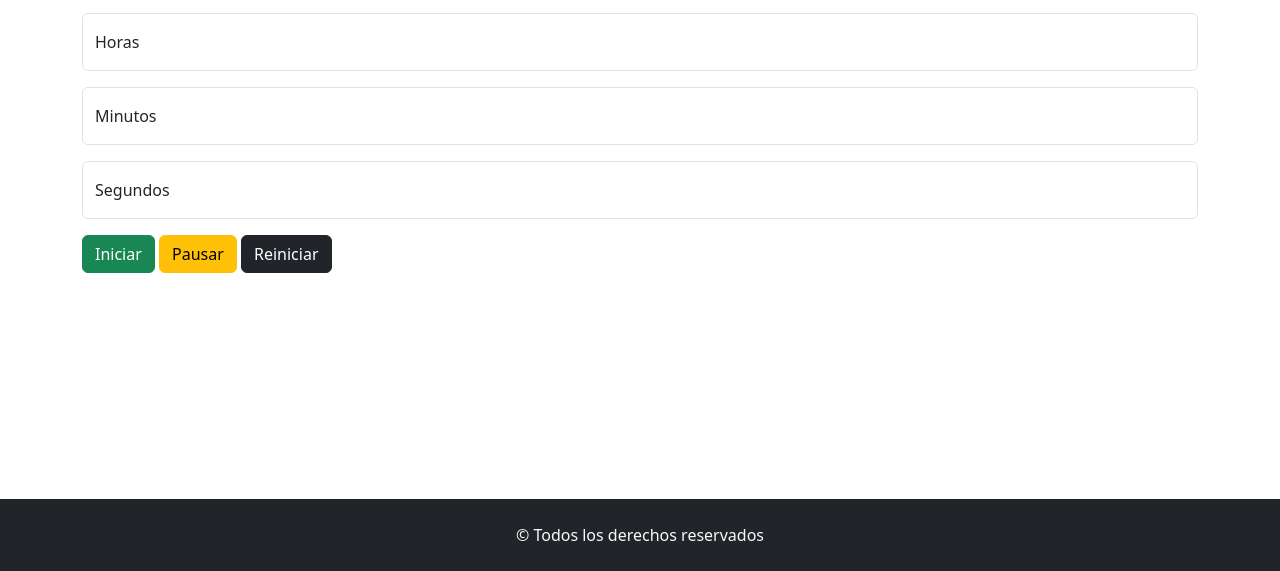
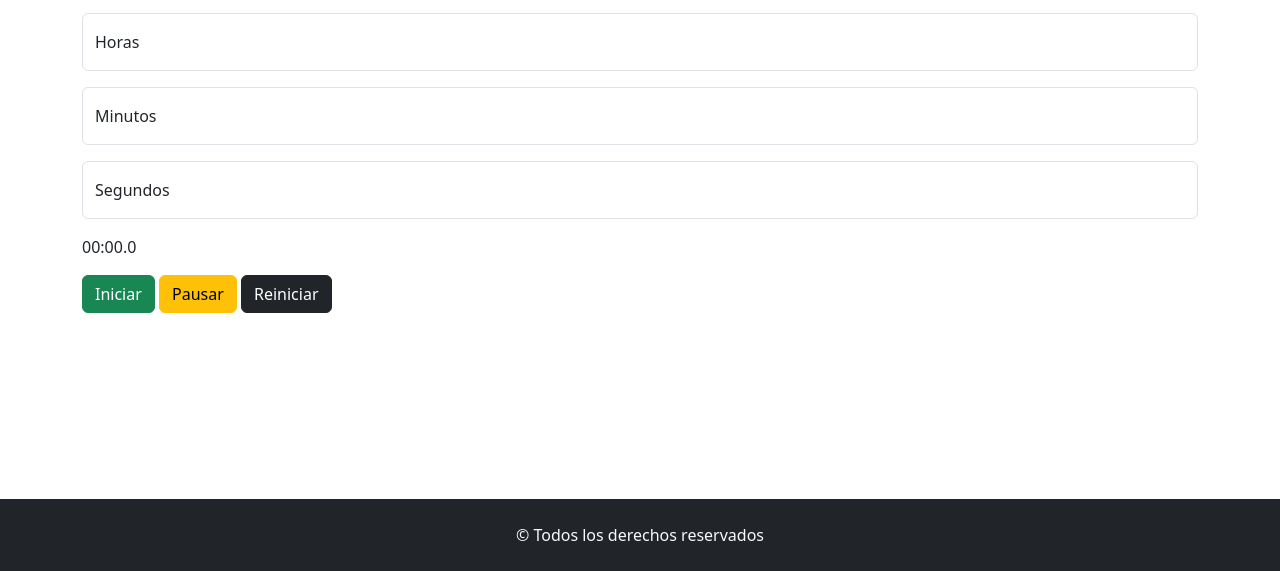
Before and after one commit to lucasecapdevila/javascript-tp5-ejercicio6, a plain HTML site: page index.html in a window 1280 px wide. Shown: the part 229-800 px from the top of the page. Drawn offline with nearby package versions, Linux system fonts and the light colour scheme.

Commit message:
se agrega tiempo en 0

```diff
--- a/index.html
+++ b/index.html
@@ -79,7 +79,7 @@
         <label for="inputSegundos">Segundos</label>
       </div>
     </div>
-    <p id="tiempoUsuario"></p>
+    <p id="tiempoUsuario">00:00.0</p>
     <button class="btn btn-success">Iniciar</button>
     <button class="btn btn-warning">Pausar</button>
     <button class="btn btn-dark">Reiniciar</button>
```
